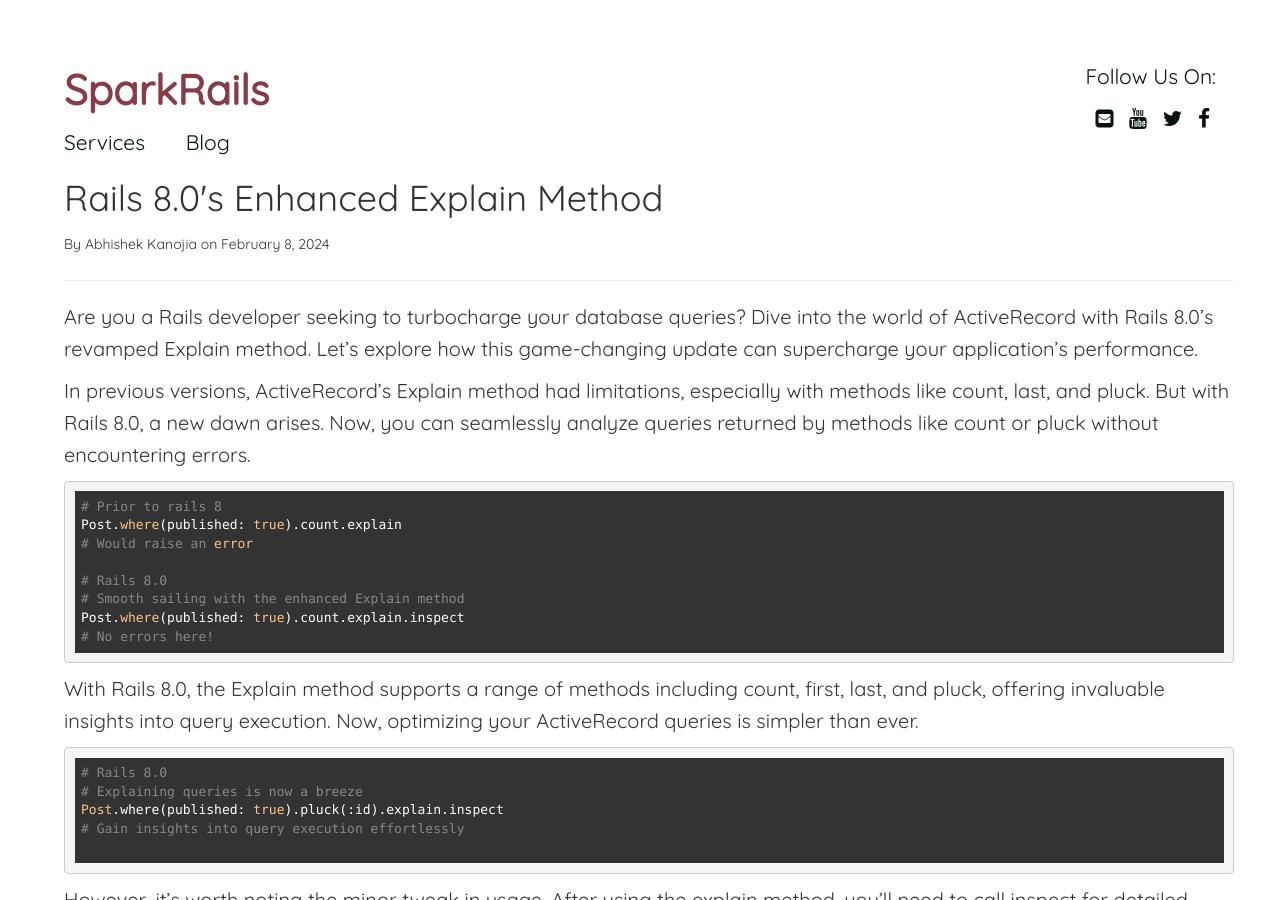
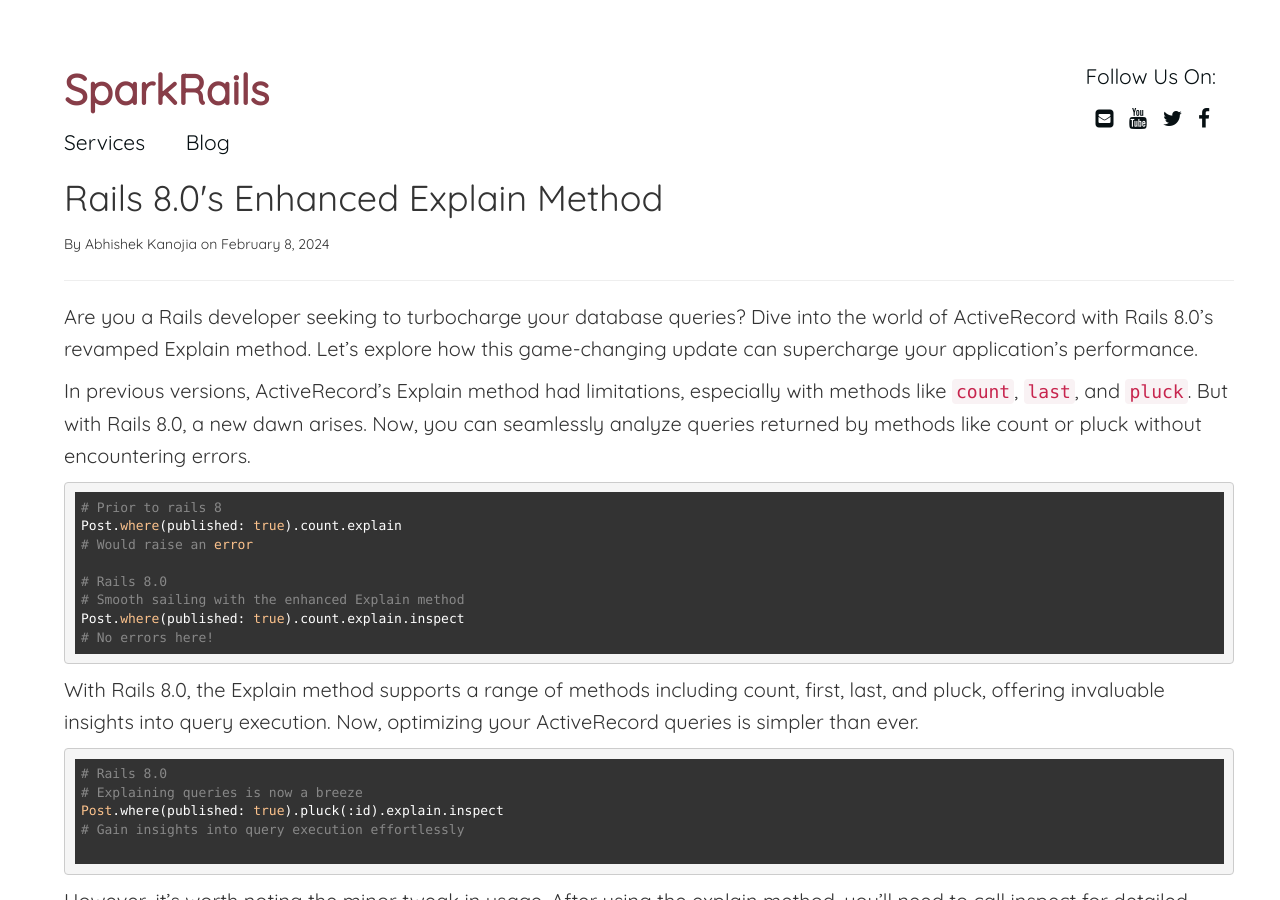
Before and after one commit to abhikanojia/abhikanojia.github.io, a Jekyll site: the page built from _posts/rails-8/2024-02-08-rails-8-enhanced-explain-method.md, in a window 1280 px wide and 900 px high. Built offline with Jekyll 4.4.1, drawn with Linux system fonts in a browser that asks for light colours.

Commit message:
Add formatting

````diff
--- a/_posts/rails-8/2024-02-08-rails-8-enhanced-explain-method.md
+++ b/_posts/rails-8/2024-02-08-rails-8-enhanced-explain-method.md
@@ -12,7 +12,7 @@ keywords:
 
 Are you a Rails developer seeking to turbocharge your database queries? Dive into the world of ActiveRecord with Rails 8.0's revamped Explain method. Let's explore how this game-changing update can supercharge your application's performance.
 
-In previous versions, ActiveRecord's Explain method had limitations, especially with methods like count, last, and pluck. But with Rails 8.0, a new dawn arises. Now, you can seamlessly analyze queries returned by methods like count or pluck without encountering errors.
+In previous versions, ActiveRecord's Explain method had limitations, especially with methods like `count`, `last`, and `pluck`. But with Rails 8.0, a new dawn arises. Now, you can seamlessly analyze queries returned by methods like count or pluck without encountering errors.
 
 ```ruby
 # Prior to rails 8
````
